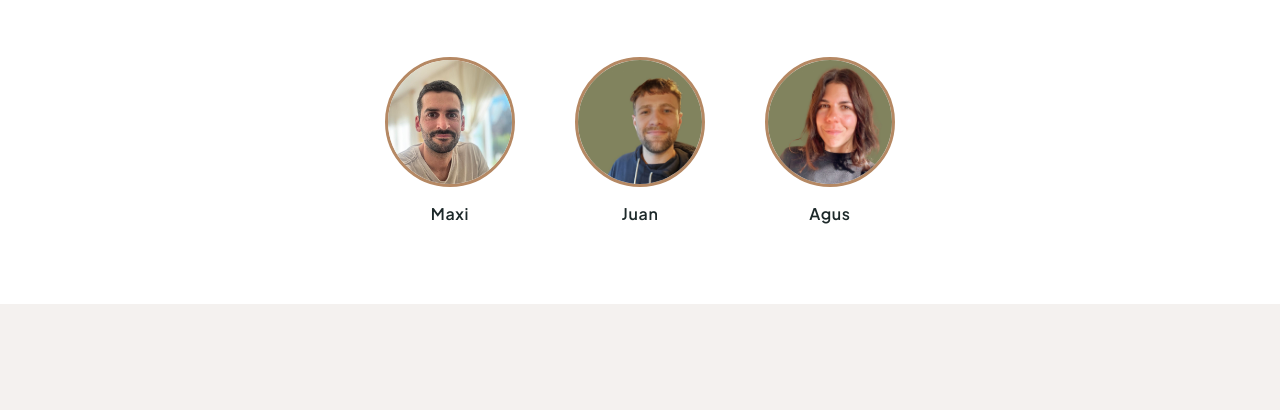
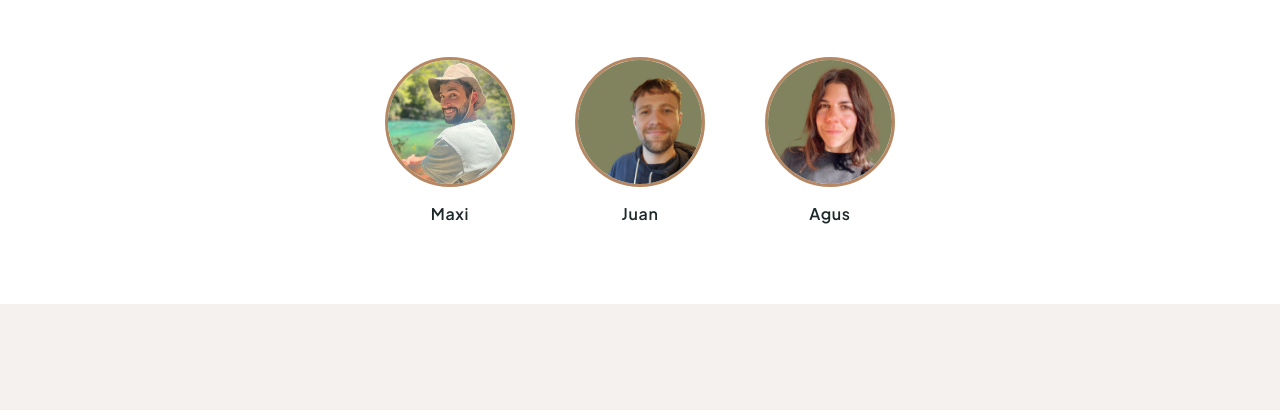
Before and after one commit to Macsiguidi/happyhostpage, a plain HTML site: page casas-quetrihue.html in a window 1280 px wide. Shown: the part 3450-3860 px from the top of the page. Drawn offline with Linux system fonts and the light colour scheme.

Commit message:
Actualiza foto de Maxi por maxi 2

```diff
--- a/casas-quetrihue.html
+++ b/casas-quetrihue.html
@@ -150,7 +150,7 @@
 
       <div class="equipo-item">
         <div class="equipo-foto">
-          <img src="casasquetrihue/imagenes quetrihue/foto maxi .jpeg" alt="Maxi">
+          <img src="casasquetrihue/imagenes quetrihue/foto maxi 2.jpeg" alt="Maxi">
         </div>
         <span class="equipo-nombre">Maxi</span>
       </div>
```
Also changed, not shown: casasquetrihue/imagenes quetrihue/foto maxi 2.jpeg (added).
